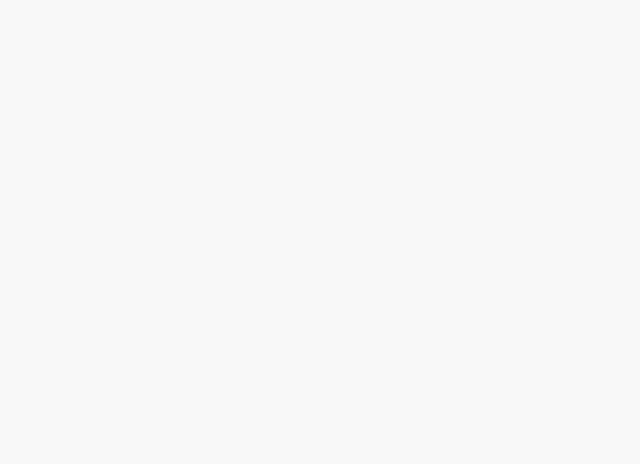
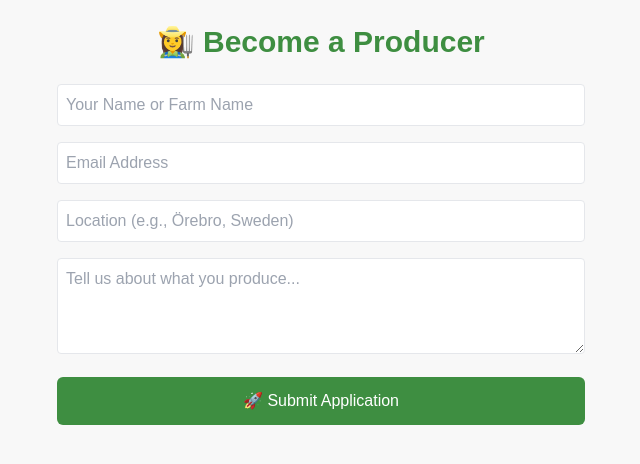
Before and after one commit to BenjaminD4hl/smaknara, a React (Vite) app: page /register-producer in a window 1280 px wide. Before the commit this address had no page. Shown: the top 464 px of the page, without its empty margins (319-959 px from the left). Built offline with nearby package versions, Linux system fonts and the light colour scheme.

Commit message:
Feature: add producer onboarding flow

```diff
--- a/src/App.tsx
+++ b/src/App.tsx
@@ -2,12 +2,14 @@ import React from 'react';
 import { Routes, Route } from 'react-router-dom';
 import Home from './components/Home';
 import Checkout from './components/Checkout';
+import ProducerRegister from './components/ProducerRegister';
 
 const App: React.FC = () => {
   return (
     <Routes>
       <Route path="/" element={<Home />} />
       <Route path="/checkout" element={<Checkout />} />
+      <Route path="/register-producer" element={<ProducerRegister />} />
     </Routes>
   );
 };
--- /dev/null
+++ b/src/components/ProducerRegister.tsx
@@ -0,0 +1,79 @@
+import React, { useState } from 'react';
+
+const ProducerRegister: React.FC = () => {
+  const [submitted, setSubmitted] = useState(false);
+  const [formData, setFormData] = useState({
+    name: '',
+    email: '',
+    location: '',
+    description: ''
+  });
+
+  const handleChange = (e: React.ChangeEvent<HTMLInputElement | HTMLTextAreaElement>) => {
+    setFormData(prev => ({ ...prev, [e.target.name]: e.target.value }));
+  };
+
+  const handleSubmit = (e: React.FormEvent) => {
+    e.preventDefault();
+    console.log("🧑‍🌾 New Producer Registered:", formData);
+    setSubmitted(true);
+    // Here you can connect to Firebase with addDoc(...) etc.
+  };
+
+  return (
+    <div className="min-h-screen bg-background text-text p-6 font-sans max-w-xl mx-auto">
+      <h1 className="text-3xl font-bold text-primary mb-6 text-center">👩‍🌾 Become a Producer</h1>
+      {submitted ? (
+        <div className="text-center text-green-600 text-lg font-medium">
+          ✅ Thank you! Your application has been received. We'll be in touch soon.
+        </div>
+      ) : (
+        <form onSubmit={handleSubmit} className="space-y-4">
+          <input
+            type="text"
+            name="name"
+            placeholder="Your Name or Farm Name"
+            required
+            value={formData.name}
+            onChange={handleChange}
+            className="w-full p-2 border rounded"
+          />
+          <input
+            type="email"
+            name="email"
+            placeholder="Email Address"
+            required
+            value={formData.email}
+            onChange={handleChange}
+            className="w-full p-2 border rounded"
+          />
+          <input
+            type="text"
+            name="location"
+            placeholder="Location (e.g., Örebro, Sweden)"
+            required
+            value={formData.location}
+            onChange={handleChange}
+            className="w-full p-2 border rounded"
+          />
+          <textarea
+            name="description"
+            placeholder="Tell us about what you produce..."
+            required
+            value={formData.description}
+            onChange={handleChange}
+            className="w-full p-2 border rounded h-24"
+          />
+          <button
+            type="submit"
+            className="w-full bg-primary hover:bg-hover text-white py-3 rounded-md transition"
+          >
+            🚀 Submit Application
+          </button>
+        </form>
+      )}
+    </div>
+  );
+};
+
+export default ProducerRegister;
```
